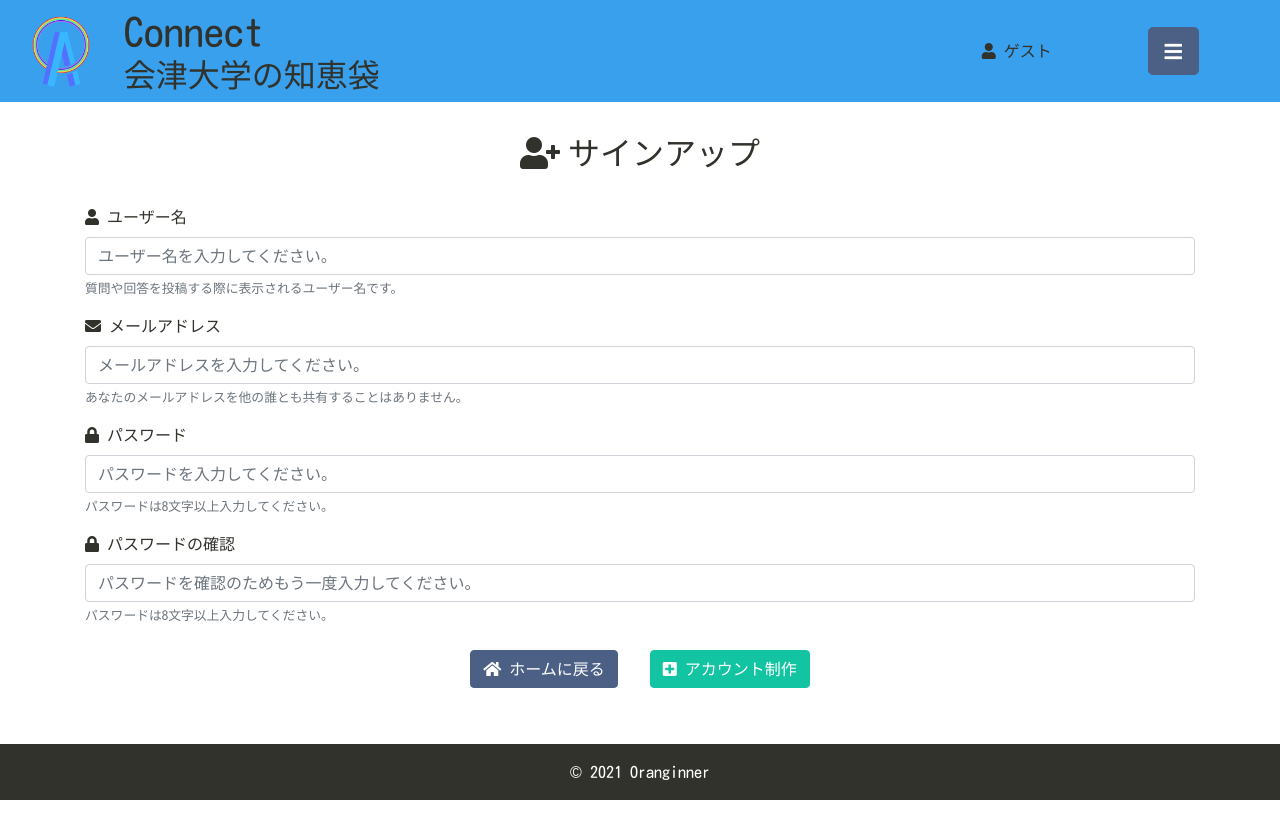
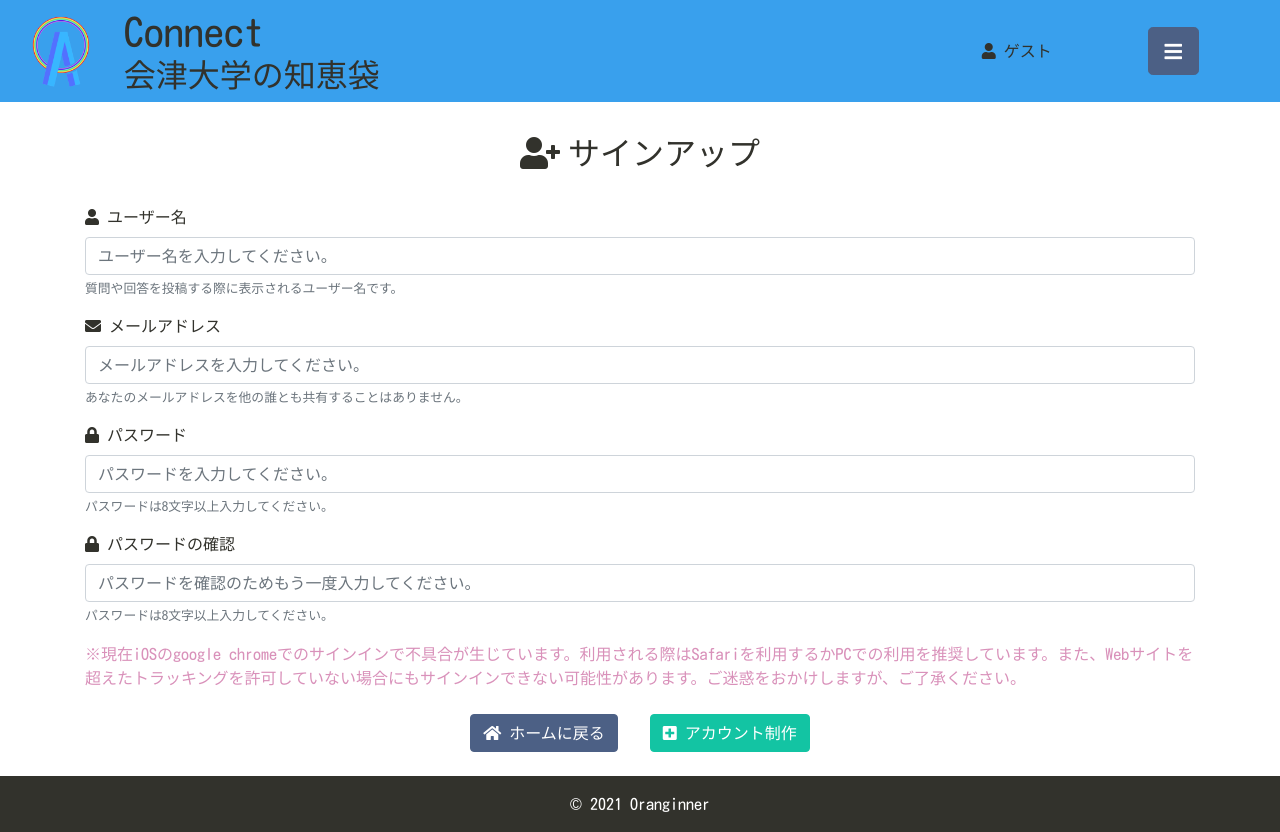
Before and after one commit to Taku-orand/connect-frontend, a Vue app: page /signup in a window 1280 px wide. Before the commit the page ends 800 px from the top, so only its background shows below. Built offline with nearby package versions, Linux system fonts and the light colour scheme; no server answers.

Commit message:
不具合の表示

```diff
--- a/src/components/Signin.vue
+++ b/src/components/Signin.vue
@@ -10,6 +10,7 @@
       <label for="password"><i class="fas fa-lock mr-2"></i>パスワード</label>
       <input v-model="data.password" type="password" class="form-control" id="password" placeholder="パスワードを入力してください。" />
     </div>
+    <p class="warning-message">※現在iOSのgoogle chromeでのサインインで不具合が生じています。利用される際はSafariを利用するかPCでの利用を推奨しています。また、Webサイトを超えたトラッキングを許可していない場合にもサインインできない可能性があります。ご迷惑をおかけしますが、ご了承ください。</p>
     <div class="text-center my-4">
       <button @click="backToHome" class="btn btn-secondary mr-3"><i class="fas fa-home mr-2"></i>ホームに戻る</button>
       <button @click="signin" class="btn btn-primary ml-3"><i class="fas fa-sign-in-alt mr-2"></i>アカウント接続</button>
@@ -97,4 +98,8 @@ export default {
 };
 </script>
 
-<style scoped></style>
+<style scoped>
+.warning-message {
+  color: var(--emphasis-color);
+}
+</style>
--- a/src/components/Signup.vue
+++ b/src/components/Signup.vue
@@ -21,6 +21,7 @@
       <input v-model="data.passwordConfirmation" type="password" class="form-control" id="passwordConfirmation" aria-describedby="passwordConfirmationHelp" placeholder="パスワードを確認のためもう一度入力してください。" />
       <small id="passwordConfirmationHelp" class="form-text text-muted">パスワードは8文字以上入力してください。</small>
     </div>
+    <p class="warning-message">※現在iOSのgoogle chromeでのサインインで不具合が生じています。利用される際はSafariを利用するかPCでの利用を推奨しています。また、Webサイトを超えたトラッキングを許可していない場合にもサインインできない可能性があります。ご迷惑をおかけしますが、ご了承ください。</p>
     <div class="text-center my-4">
       <button @click="backToHome" class="btn btn-secondary mr-3"><i class="fas fa-home mr-2"></i>ホームに戻る</button>
       <button @click="signup" class="btn btn-primary ml-3"><i class="fas fa-plus-square mr-2"></i>アカウント制作</button>
@@ -80,18 +81,18 @@ export default {
               name: "home",
             });
           } else {
-            if(response.data.errors){
-              if(response.data.errors.name){
-                data.error_messages += response.data.errors.name+"。\n"
+            if (response.data.errors) {
+              if (response.data.errors.name) {
+                data.error_messages += response.data.errors.name + "。\n";
               }
-              if(response.data.errors.password){
-                data.error_messages += response.data.errors.password+"。\n"
+              if (response.data.errors.password) {
+                data.error_messages += response.data.errors.password + "。\n";
               }
-              if(response.data.errors.email){
-                data.error_messages += response.data.errors.email+"。\n";
+              if (response.data.errors.email) {
+                data.error_messages += response.data.errors.email + "。\n";
               }
-              if(response.data.errors.password_confirmation){
-                data.error_messages += response.data.errors.password_confirmation+"。\n";
+              if (response.data.errors.password_confirmation) {
+                data.error_messages += response.data.errors.password_confirmation + "。\n";
               }
             }
             store.commit("setAlert", {
@@ -103,7 +104,7 @@ export default {
                 error: data.error_messages,
               },
             });
-            data.error_messages = ""
+            data.error_messages = "";
           }
         })
         .catch((e) => {
@@ -127,4 +128,8 @@ export default {
 };
 </script>
 
-<style scoped></style>
+<style scoped>
+.warning-message {
+  color: var(--emphasis-color);
+}
+</style>
```
Lines whose indentation alone changed are shown as unchanged.
